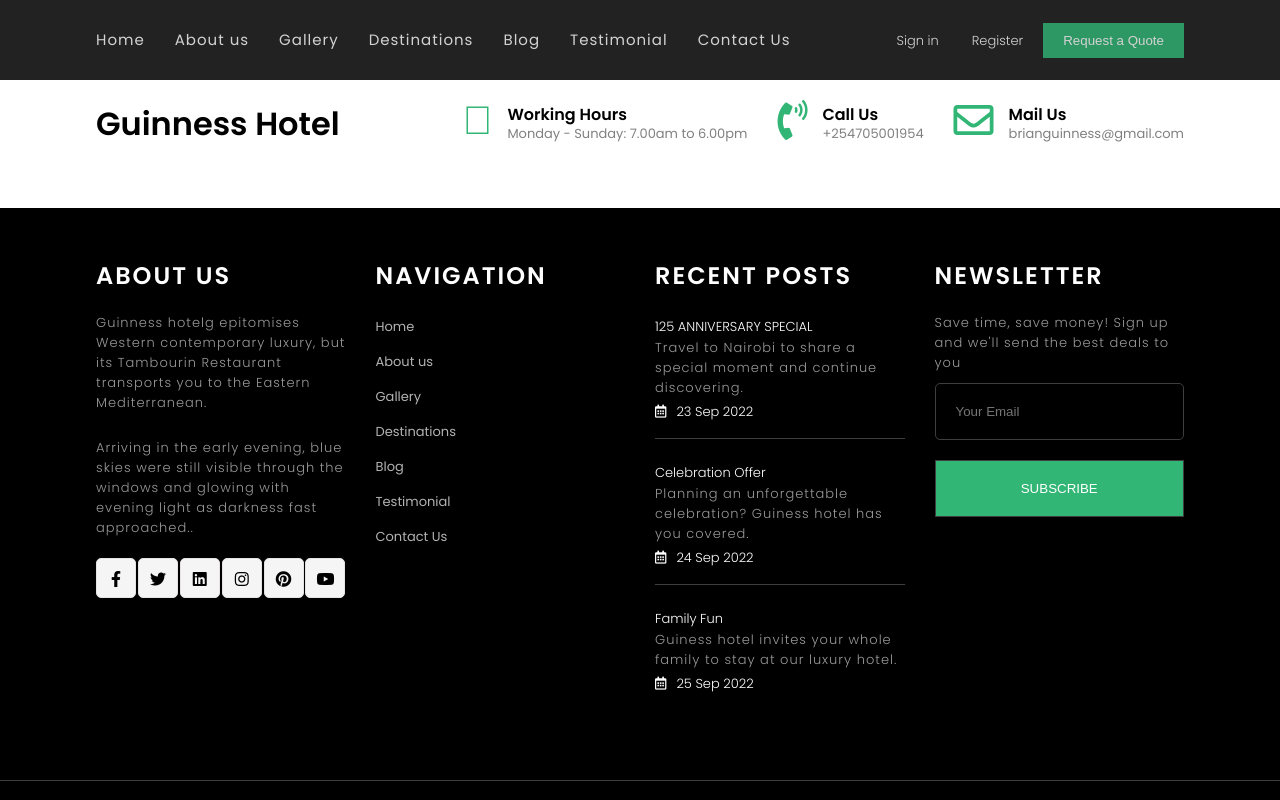
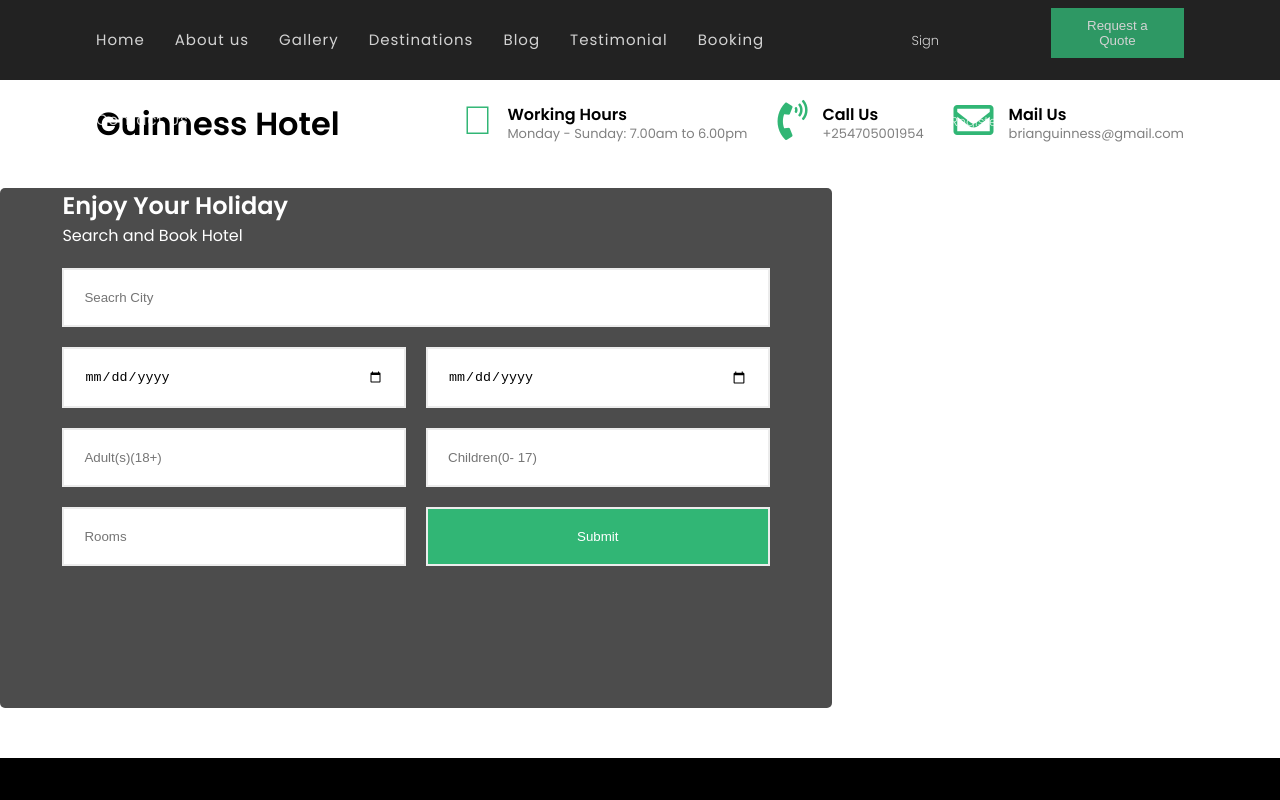
Before and after one commit to LincolinAngaya/Guiness-hotel, a React (Create React App) app: page /booking in a window 1280 px wide. Shown: the top 800 px of the page. Built offline with nearby package versions, Linux system fonts and the light colour scheme.

Commit message:
style the booking form

```diff
--- a/src/App.js
+++ b/src/App.js
@@ -18,6 +18,7 @@ import Contact from "./Components/Contact/Contact"
 import Footer from "./Common/footer/Footer"
 import Login from "./Components/login/Login"
 import Register from "./Components/login/Register"
+import Booking from "./Components/login/BookingForm/Booking"
 /*-------------blog------------ */
 
 function App() {
@@ -37,6 +38,7 @@ function App() {
           <Route path='/contact' component={Contact} />
           <Route path='/sign-in' component={Login} />
           <Route path='/Register' component={Register} />
+          <Route path='/booking' component={Booking} />
         </Switch>
         <Footer />
       </Router>
--- a/src/Common/Navbar/Navbar.js
+++ b/src/Common/Navbar/Navbar.js
@@ -47,6 +47,11 @@ const Navbar = () => {
               </Link>
             </li>
             <li>
+              <Link to='/booking' onClick={closeMobileMenu}>
+                Booking
+              </Link>
+            </li>
+            <li>
               <Link to='/contact' onClick={closeMobileMenu}>
                 Contact Us
               </Link>
@@ -64,6 +69,7 @@ const Navbar = () => {
                 <i class='far fa-chevron-right'></i>Register
               </Link>
             </li>
+
             <li>
               <Link to='/contact'>
                 <button className='primary-btn'>Request a Quote</button>
--- a/src/Components/HomeSection/Home.css
+++ b/src/Components/HomeSection/Home.css
@@ -32,31 +32,41 @@
     transition-duration: 1s;
     transform: scale(1.08);
 }
+
+
 /*--------form-----------*/
+
 .slide-form h2 {
     margin-top: 30px;
 }
+
 .slide-form {
-  position: absolute;
-  top: 30%;
-  left: 10%;
+    /* position: absolute; */
+    /* top: 30%; */
+    align-items: center;
     background-color: rgba(0, 0, 0, 0.7);
-  width: 35%;
+    width: 65%;
     height: 65vh;
     border-radius: 5px;
     color: white;
 }
+
 .slide-form input {
     margin-top: 20px;
 }
+
 .slide-form .flex_space input:nth-child(odd) {
     margin-right: 20px;
 }
+
 .slide-form .submit {
     background: #31b675;
     color: white;
 }
+
+
 /*--------form-----------*/
+
 @media screen and (max-width: 768px) {
     .slider {
         height: 65vh;
--- a/src/Components/HomeSection/Slide.js
+++ b/src/Components/HomeSection/Slide.js
@@ -39,26 +39,7 @@ const Home = ({ slides }) => {
         })}
       </section>
 
-      <section className='slide-form'>
-        <div className='container'>
-          <h2>Enjoy Your Holiday</h2>
-          <span> Search and Book Hotel</span>
 
-          <form>
-            <input type='text' placeholder='Seacrh City' />
-            <div className='flex_space'>
-              <input type='date' placeholder='Check In' />
-              <input type='date' placeholder='Check Out' />
-            </div>
-            <div className='flex_space'>
-              <input type='number' placeholder='Adult(s)(18+)' />
-              <input type='number' placeholder='Children(0- 17)' />
-            </div>
-            <input type='number' placeholder='Rooms' />
-            <input type='Submit' value='Search' className='submit' />
-          </form>
-        </div>
-      </section>
     </>
   )
 }
--- /dev/null
+++ b/src/Components/login/BookingForm/Booking.jsx
@@ -0,0 +1,37 @@
+import React from 'react'
+ import  '../../HomeSection/Home.css'
+
+function Booking() {
+  return (
+    <>
+    <section className='slide-form'>
+    <div className='container'>
+      <h2>Enjoy Your Holiday</h2>
+      <span> Search and Book Hotel</span>
+
+      <form>
+        <input type='text' placeholder='Seacrh City' />
+        <div className='flex_space'>
+          <input type='date' placeholder='Check In' />
+          <input type='date' placeholder='Check Out' />
+        </div>
+        <div className='flex_space'>
+          <input type='number' placeholder='Adult(s)(18+)' />
+          <input type='number' placeholder='Children(0- 17)' />
+
+
+        </div>
+        <div className='flex_space'>
+        <input type='number' placeholder='Rooms' />
+        <input type='Submit' value='Submit' className='submit' />
+        </div>
+
+      </form>
+    </div>
+  </section>
+  </>
+
+  )
+}
+
+export default Booking
```
Also changed, not shown: public/index.html (+8 -4 lines), src/Components/login/BookingForm/booking.css (added). Lines whose indentation alone changed are shown as unchanged.
